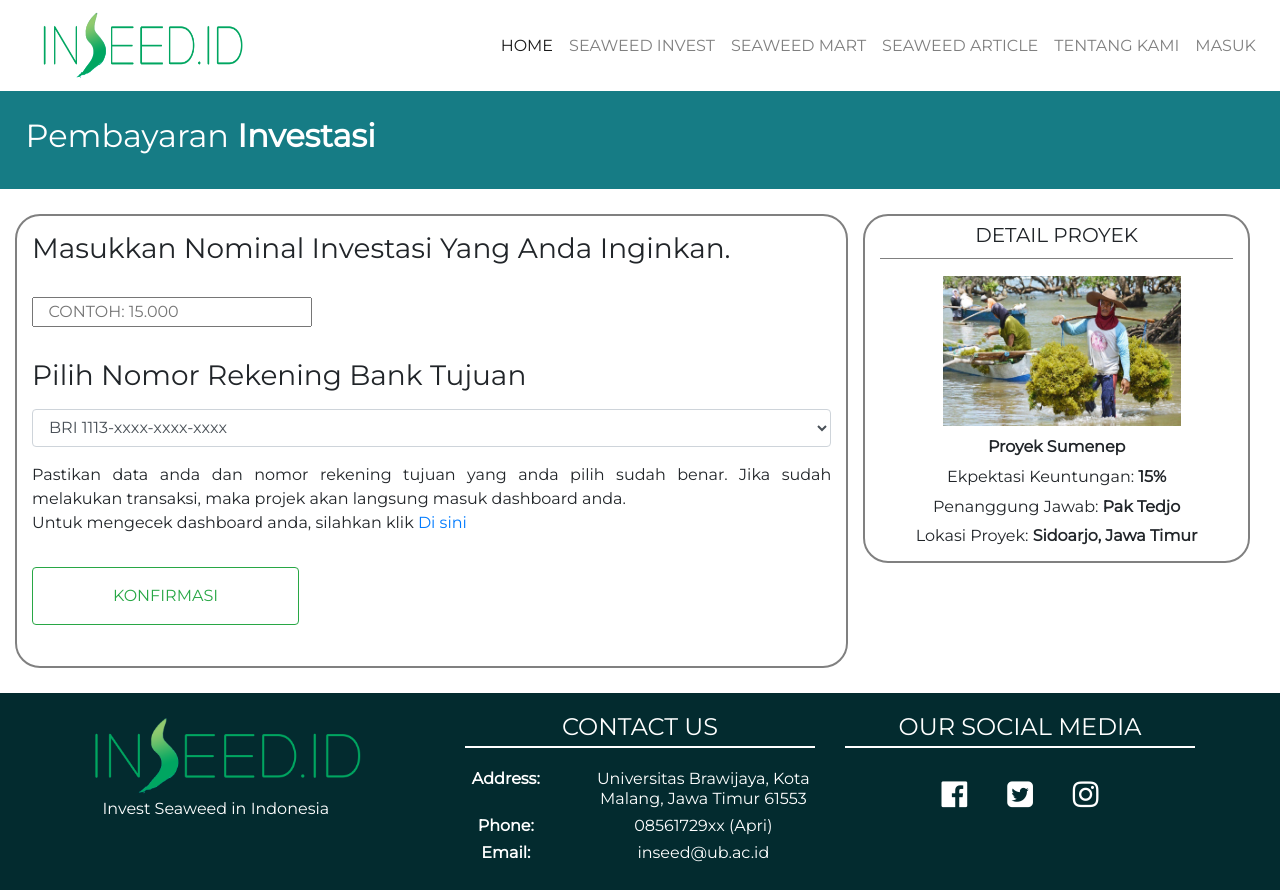
After one commit to tjjulian16/inseed.id, a PHP site: page /pembayaran.php in a window 1280 px wide. The commit adds this page. Run offline with PHP 8.4, Linux system fonts and the light colour scheme.

Commit message:
Page Pembayaran Kelar

```diff
--- a/css/styleCSS.css
+++ b/css/styleCSS.css
@@ -20,7 +20,7 @@ body {
 	opacity: 0.9; border-radius: 20px;
 }
 
-#cardLogin h2,input{
+#cardLogin h2,#cardLogin input{
 	margin-bottom: 10%;
 	margin-left: 10%;
 	margin-right: 10%;
@@ -270,13 +270,13 @@ color: white; text-align: center; margin-top: 4%;
 		font-weight: bold;
 		margin-left: 0;
 	}
-<<<<<<< HEAD
+
 	#artikelBawah li{
 
 	}
 }
-=======
-}
+
+
 /* ---------DAFTAR BOSQ---------*/
 .headSignUp {
 	background-color: #167c85;
@@ -288,4 +288,56 @@ color: white; text-align: center; margin-top: 4%;
 #abu {
 	background-color: #eeeeee;
 }
->>>>>>> 98d91cc035462c64a83d0bdab17707e70105a80d
+
+#cardDaftar input,#cardDaftar select{
+	margin-left: 0%;
+	margin-bottom: 10%;
+}
+
+/*-----------PEMBAYARAN BOSQ-------*/
+
+.header{
+	background-color: #167c85;
+	height: 25%;
+	color: white;
+	text-align: left;
+	padding: 2%;
+}
+.kontenPembayaran{
+	margin: 2% 0;
+
+
+}
+.kontenPembayaran h3, .kontenPembayaran input, .kontenPembayaran select{
+	margin:2% 0;
+}
+
+.cardPembayaran{
+	border-radius: 25px; border:2px solid grey;
+	padding-bottom: 2%;
+}
+
+.kontenDetail{
+	margin-top: 2%;
+}
+
+.kontenDetail h5{
+	border-bottom: 1px solid grey; margin-bottom: 5%; padding-bottom: 3%;
+}
+
+.kontenDetail h6{
+	margin-top: 3%;
+}
+
+.kontenDetail img{
+	max-height: 150px; width: auto; margin-left: 3%;
+}
+
+@media screen and (max-width: 1100px){
+	.kontenDetail img{
+		max-height: 110px;
+	}
+	.cardPembayaran{
+		margin-bottom: 10%;
+	}
+	}
--- /dev/null
+++ b/pembayaran.php
@@ -0,0 +1,133 @@
+ <!DOCTYPE html>
+<html>
+<head>
+   <link rel="icon" href="assets/image/logo.png">
+  <title>inseed.id -  Daftar</title>
+  <meta name="viewport" content="width=device-width, initial-scale=1">
+ <link rel="stylesheet" href="https://stackpath.bootstrapcdn.com/bootstrap/4.1.0/css/bootstrap.min.css">
+  <link rel="stylesheet" href="css/styleCSS.css">
+  <link rel="stylesheet" href="css/jcarousel.responsive.css">
+  <link rel="stylesheet" href="https://maxcdn.bootstrapcdn.com/font-awesome/4.7.0/css/font-awesome.min.css">
+
+<script src="https://code.jquery.com/jquery-3.3.1.slim.min.js"></script>
+<script src="https://cdnjs.cloudflare.com/ajax/libs/popper.js/1.14.0/umd/popper.min.js"></script>
+<script src="https://stackpath.bootstrapcdn.com/bootstrap/4.1.0/js/bootstrap.min.js"></script>
+  <script src="js/jcarousel.responsive.js"></script>
+  <script src="js/jquery.jcarousel.min.js"></script>
+</head>
+
+<body>
+  <section id="header">
+<nav class="navbar navbar-expand-lg navbar-light bg-white" id="header">
+ <a href="index.php"><img src="assets/image/logo.png" style=" padding: 0 20px 0 20px;
+    height: 75px;
+    width: 250px;"></a>
+  <button class="navbar-toggler" type="button" data-toggle="collapse" data-target="#navbarSupportedContent" aria-controls="navbarSupportedContent" aria-expanded="false" aria-label="Toggle navigation">
+    <span class="navbar-toggler-icon"></span>
+  </button>
+
+
+  <div class="collapse navbar-collapse " id="navbarSupportedContent">
+    <ul class="navbar-nav ml-auto">
+      <li class="nav-item active">
+        <a class="nav-link" href="#">HOME <span class="sr-only">(current)</span></a>
+      </li>
+      <li class="nav-item">
+        <a class="nav-link" href="#">SEAWEED INVEST</a>
+      </li>
+       <li class="nav-item">
+        <a class="nav-link" href="#">SEAWEED MART</a>
+      </li>
+       <li class="nav-item">
+        <a class="nav-link" href="article.php">SEAWEED ARTICLE</a>
+      </li>
+       <li class="nav-item">
+        <a class="nav-link" href="about_us.php">TENTANG KAMI</a>
+      </li>
+     <li class="nav-item">
+        <a class="nav-link" href="login.php">MASUK</a>
+      </li>
+    </ul>
+  </div>
+</nav>
+  </section>
+
+<section id="pembayaran">
+
+    <div class="col-xl-12 col-md-12 col-sm-12 col-xs-12 header">
+      <h2>Pembayaran <b>Investasi</b></h2>
+</div>
+<div class="container-fluid">
+  <div class="row kontenPembayaran">
+<div class="col-xl-8 col-md-8 col-sm-12 col-xs-12 card cardPembayaran"  >
+  <form action="???.php" method="POST" >
+    <h3>Masukkan Nominal Investasi Yang Anda Inginkan.</h3>
+    <input style="width: 35%;" type="number" name="nominal" min="15000" placeholder="   CONTOH: 15.000">
+    <h3>Pilih Nomor Rekening Bank Tujuan</h3>
+       <select class="form-control" id="rekening">
+      <option value="BRI">BRI 1113-xxxx-xxxx-xxxx</option>
+      <option value="BCA">BCA 291829301xxx</option>
+   </select>
+     <p style="text-align: justify;">Pastikan data anda dan nomor rekening tujuan yang anda pilih sudah benar. Jika sudah melakukan transaksi, maka projek akan langsung masuk dashboard anda.<br>
+  Untuk mengecek dashboard anda, silahkan klik <a href="#">Di sini</a> </p>
+   <button type="submit" class="btn btn-outline-success" style="padding: 2% 10%; margin: 2% 0">KONFIRMASI</button>
+  </form>
+
+</div>
+<div class="col-xl-4 col-md-4 proyekPembayaran">
+  <div class="card cardPembayaran" style=" text-align: center;">
+    <div class="col-xl-12 col-md-12 kontenDetail">
+    <h5>DETAIL PROYEK</h5>
+    <img src="assets/image/petani/petani1.jpg" >
+    <h6 style="font-weight: bold;">Proyek Sumenep</h6>
+    <h6>Ekpektasi Keuntungan: <b>15%</b></h6>
+    <h6>Penanggung Jawab: <b>Pak Tedjo</b></h6>
+    <h6>Lokasi Proyek:<b> Sidoarjo, Jawa Timur</b></h6>
+  </div>
+</div>
+</div>
+</div>
+</section>
+
+ <section id="contact-us">
+        <div class="container">
+          <div class="row">
+           <div class="col-xl-4 col-md-12 col-sm-12 col-xs-12 logo_footer">
+               <a href="index.php"><img src="assets/image/logo.png" style="width: 280px; height: auto;"></a>
+               <h6 >Invest Seaweed in Indonesia</h6>
+           </div>
+        <div class="col-xl-4 col-md-12 col-sm-12 col-xs-12 contact" style="text-align: center; ">
+               <h4>CONTACT US</h4>
+               <div class="row">
+               <div class="col-xl-4 col-md-4 col-sm-6 col-xs-6">
+                 <h6><b>Address: </b></h6>
+               </div>
+               <div class="col-xl-8 col-md-8 col-sm-6 col-xs-6">
+                  <h6> Universitas Brawijaya, Kota Malang, Jawa Timur 61553</h6>
+               </div>
+            </div>
+              <div class="row">
+               <div class="col-xl-4 col-md-4 col-sm-6 col-xs-6">
+                 <h6><b>Phone: </b></h6>
+               </div>
+               <div class="col-xl-8 col-md-8 col-sm-6 col-xs-6">
+                  <h6>08561729xx (Apri)</h6>
+               </div>
+            </div>
+           <div class="row">
+               <div class="col-xl-4 col-md-4 col-sm-6 col-xs-6">
+                 <h6><b>Email: </b></h6>
+               </div>
+               <div class="col-xl-8 col-md-8 col-sm-6 col-xs-6">
+                  <h6>inseed@ub.ac.id</h6>
+               </div>
+            </div>
+
+           </div>
+              <div class="col-xl-4 col-md-12 col-sm-12 col-xs-12 socialmedia" style="text-align: center;">
+                <h4>OUR SOCIAL MEDIA</h4>
+              <span class="fa fa-facebook-official socmed-icon"></span><span class="fa fa-twitter-square socmed-icon"></span><span class="fa fa-instagram socmed-icon"></span>
+           </div>
+          </div>
+      </div>
+      </section>
```
Also changed, not shown: daftar.php (+14 -17 lines).
